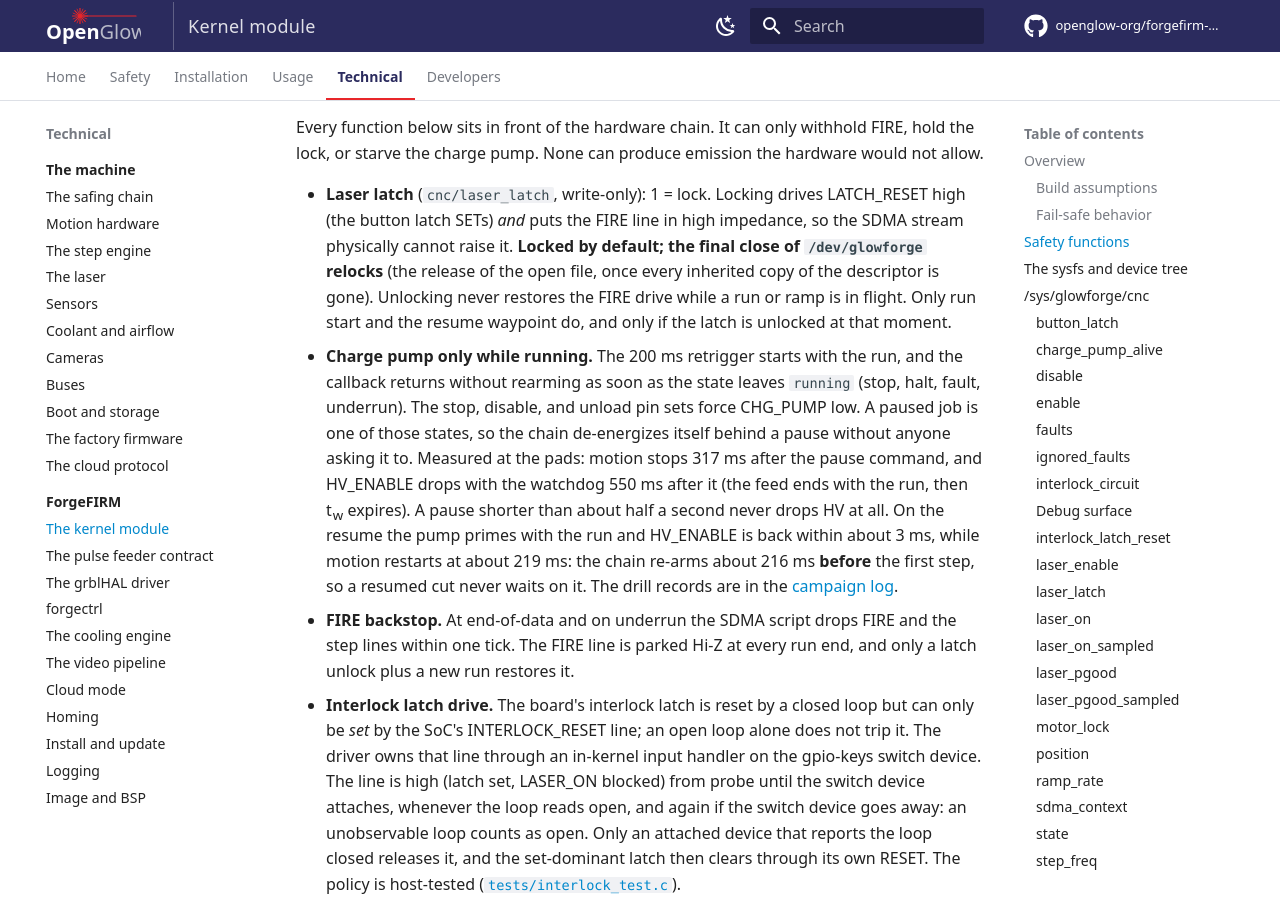
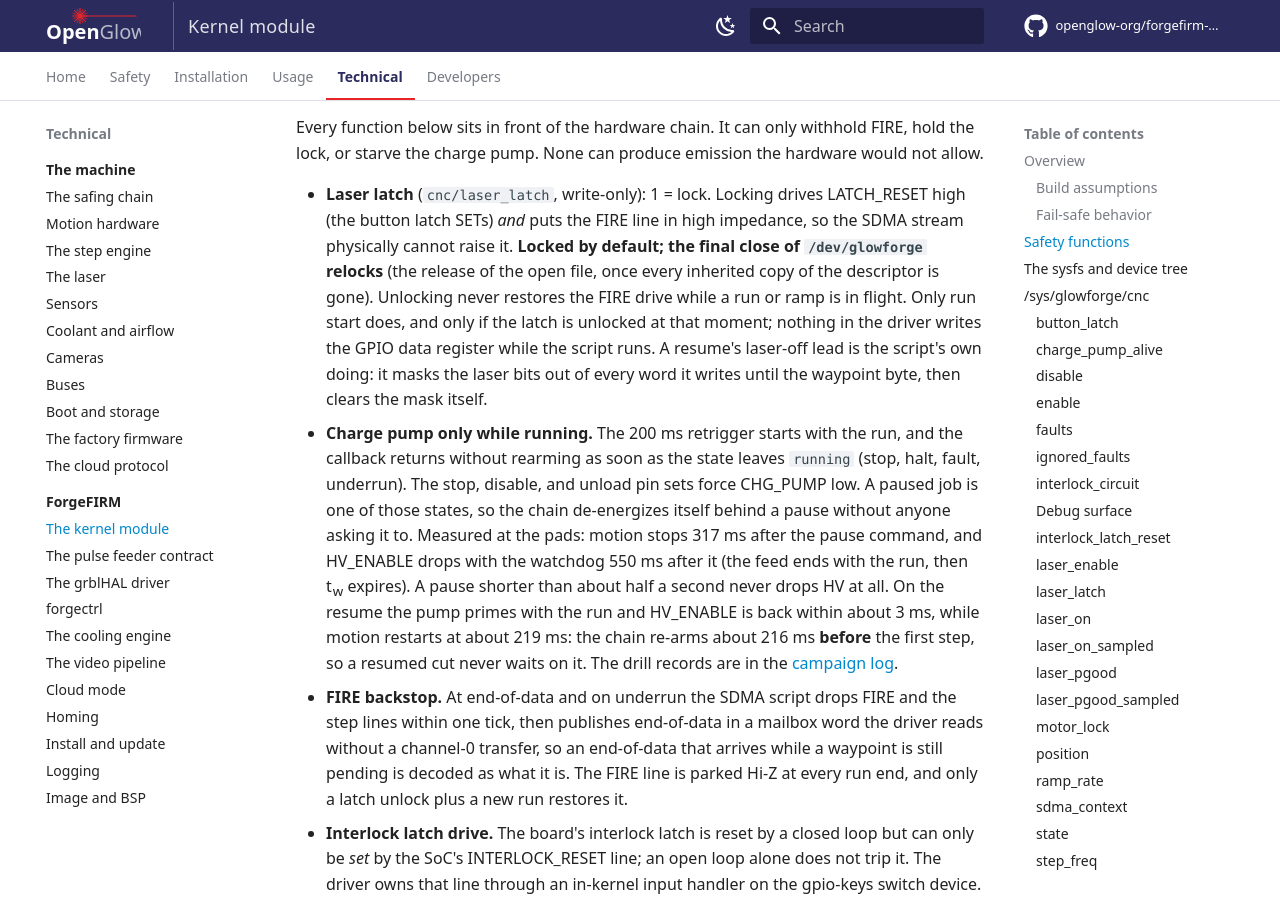
Before and after one commit to openglow-org/forgefirm-docs, an MkDocs documentation site: the page built from docs/technical/forgefirm/kernel-module.md, in a window 1280 px wide and 900 px high, scrolled down 1348 px. Built offline with MkDocs 1.6.1 and Material for MkDocs 9.7.7, drawn with Linux system fonts in a browser that asks for light colours; comment, search, counter and statistics services are not loaded.

Commit message:
docs: the resume lead and end-of-data are the script's; the mock is guarded
The kernel module page and the feeder contract describe the laser-off lead
as the SDMA script's own mask, cleared at the waypoint byte, and the
end-of-data mailbox the driver decodes on. The build page says the panel
mock's tables are held to the daemon's C sources by a host test.

```diff
--- a/docs/technical/forgefirm/kernel-module.md
+++ b/docs/technical/forgefirm/kernel-module.md
@@ -70,8 +70,11 @@
   impedance, so the SDMA stream physically cannot raise it. **Locked by
   default; the final close of `/dev/glowforge` relocks** (the release of the
   open file, once every inherited copy of the descriptor is gone). Unlocking never restores
-  the FIRE drive while a run or ramp is in flight. Only run start and the
-  resume waypoint do, and only if the latch is unlocked at that moment.
+  the FIRE drive while a run or ramp is in flight. Only run start does, and
+  only if the latch is unlocked at that moment; nothing in the driver writes
+  the GPIO data register while the script runs. A resume's laser-off lead
+  is the script's own doing: it masks the laser bits out of every word it
+  writes until the waypoint byte, then clears the mask itself.
 - **Charge pump only while running.** The 200 ms retrigger starts with the
   run, and the callback returns without rearming as soon as the state leaves
   `running` (stop, halt, fault, underrun). The stop, disable, and unload pin
@@ -86,8 +89,11 @@
   drill records are in the
   [campaign log](https://github.com/openglow-org/forgefirm/blob/master/docs/CAMPAIGN-LOG.md).
 - **FIRE backstop.** At end-of-data and on underrun the SDMA script drops FIRE
-  and the step lines within one tick. The FIRE line is parked Hi-Z at every
-  run end, and only a latch unlock plus a new run restores it.
+  and the step lines within one tick, then publishes end-of-data in a mailbox
+  word the driver reads without a channel-0 transfer, so an end-of-data that
+  arrives while a waypoint is still pending is decoded as what it is. The
+  FIRE line is parked Hi-Z at every run end, and only a latch unlock plus a
+  new run restores it.
 - **Interlock latch drive.** The board's interlock latch is reset by a closed
   loop but can only be *set* by the SoC's INTERLOCK_RESET line; an open loop
   alone does not trip it. The driver owns that line through an in-kernel
```
Also changed, not shown: docs/developers/building.md (+3 -1 lines), docs/technical/forgefirm/pulse-feeder-contract.md (+4 -1 lines).
